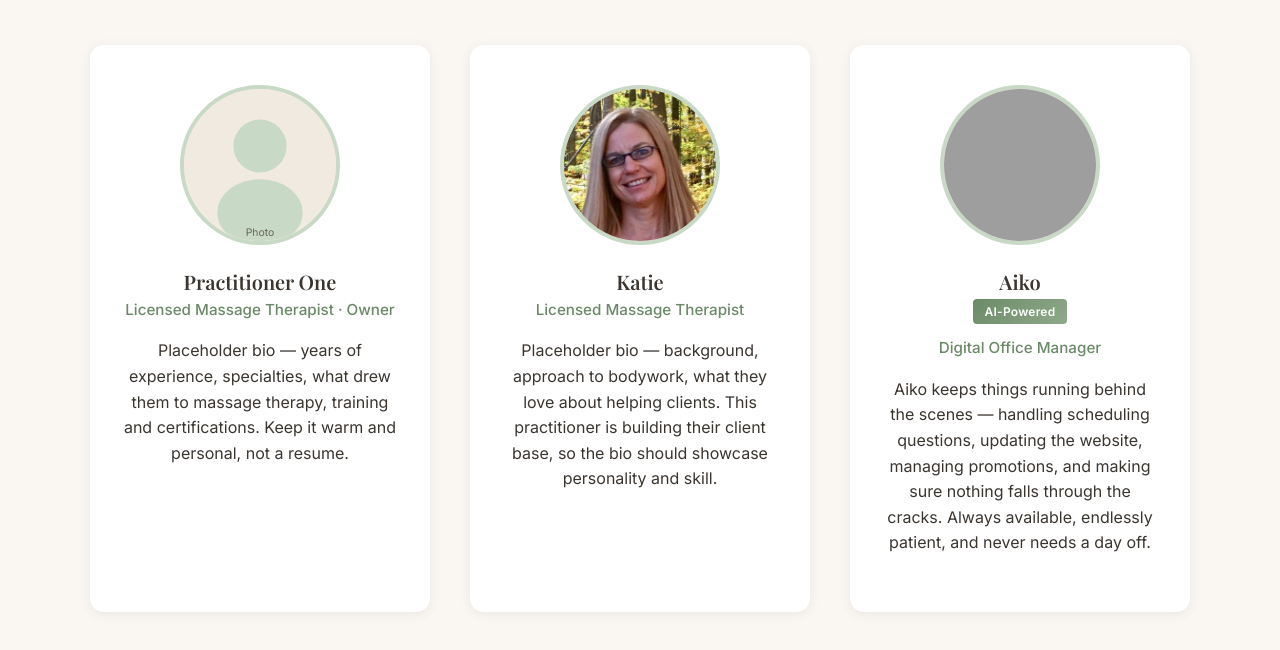
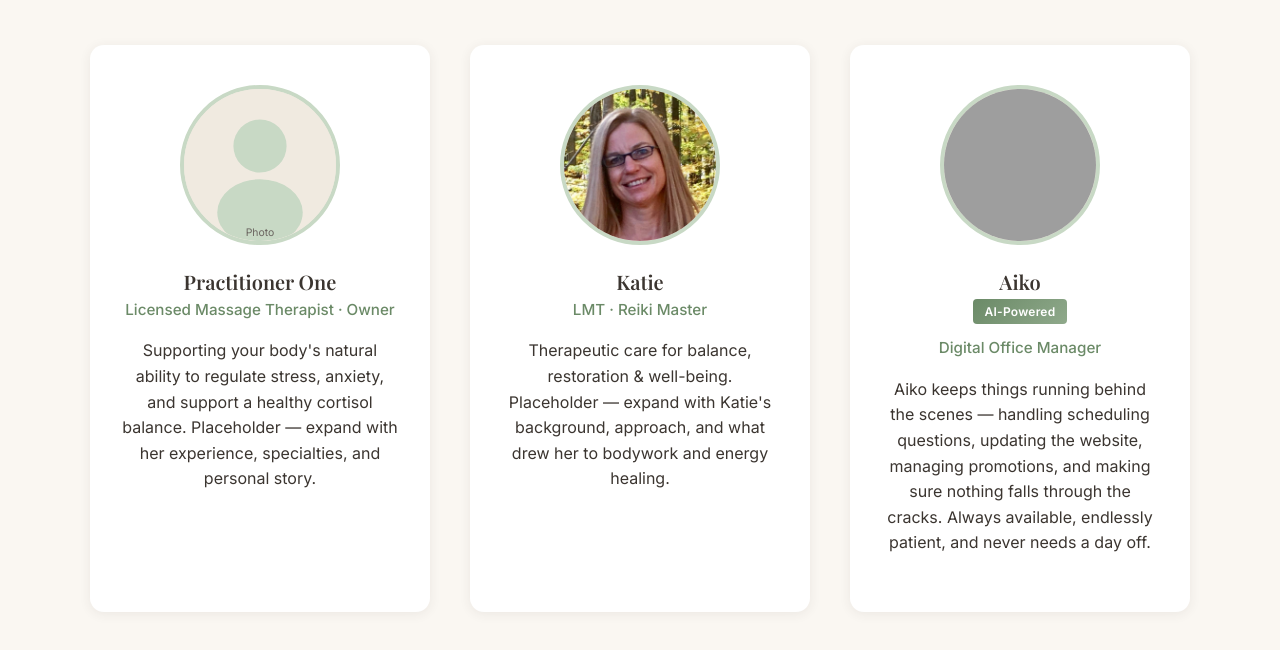
Before and after one commit to nhilo32/massage-practice-site, a plain HTML site: page about.html in a window 1280 px wide. Shown: the part 544-1194 px from the top of the page. Drawn offline with nearby package versions, Linux system fonts and the light colour scheme; grey boxes are pictures that could not be loaded.

Commit message:
Update Katie credentials to LMT/Reiki Master, add taglines from business cards

```diff
--- a/about.html
+++ b/about.html
@@ -68,7 +68,7 @@
           </div>
           <h3>Practitioner One</h3>
           <div class="team-member__title">Licensed Massage Therapist · Owner</div>
-          <p>Placeholder bio — years of experience, specialties, what drew them to massage therapy, training and certifications. Keep it warm and personal, not a resume.</p>
+          <p>Supporting your body's natural ability to regulate stress, anxiety, and support a healthy cortisol balance. Placeholder — expand with her experience, specialties, and personal story.</p>
         </div>
 
         <div class="team-member">
@@ -76,8 +76,8 @@
             <img src="images/katie.png" alt="Katie — Licensed Massage Therapist">
           </div>
           <h3>Katie</h3>
-          <div class="team-member__title">Licensed Massage Therapist</div>
-          <p>Placeholder bio — background, approach to bodywork, what they love about helping clients. This practitioner is building their client base, so the bio should showcase personality and skill.</p>
+          <div class="team-member__title">LMT · Reiki Master</div>
+          <p>Therapeutic care for balance, restoration &amp; well-being. Placeholder — expand with Katie's background, approach, and what drew her to bodywork and energy healing.</p>
         </div>
 
         <div class="team-member">
```
